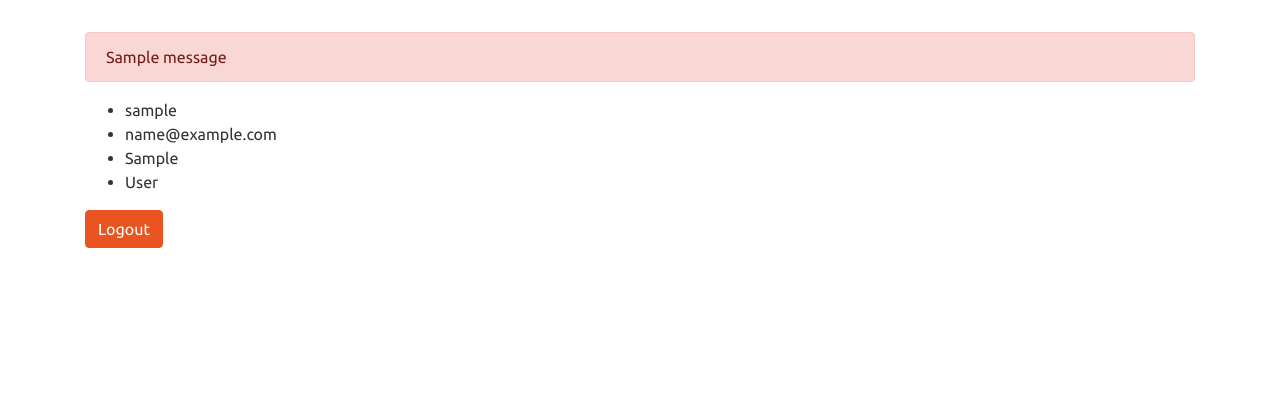
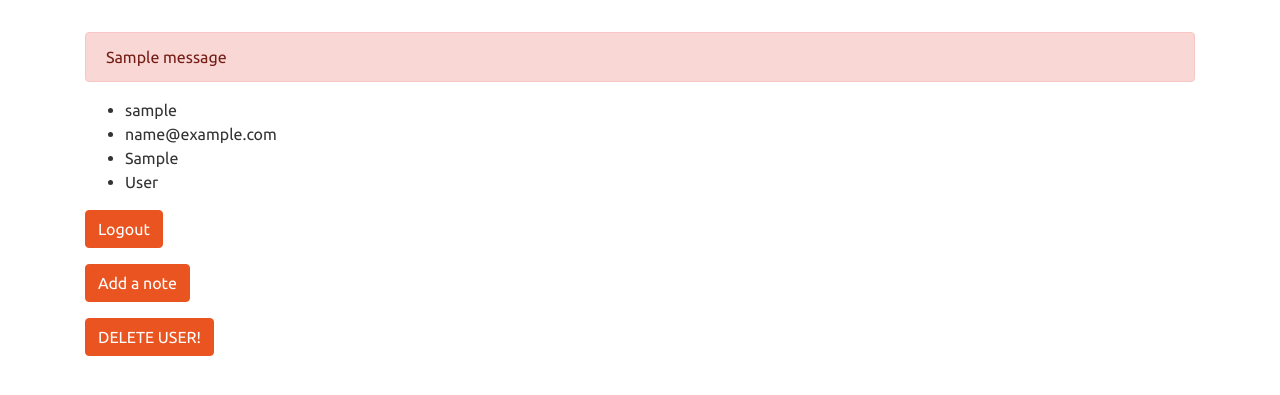
Before and after one commit to mgregerson/flask-notes, a Flask app: a page that uses templates/user_profile.html in a window 1280 px wide. Shown: the part 56-451 px from the top of the page. Run offline with Flask 3, Linux system fonts and the light colour scheme; the visitor is signed in with stand-in values (Sample User, id 1); tables that the repository leaves empty hold one stand-in row (values such as "Sample post"); one stand-in notice (Sample message) is shown.

Commit message:
almos there

```diff
--- a/app.py
+++ b/app.py
@@ -3,8 +3,8 @@ import os
 from flask import Flask, render_template, redirect, session, flash
 from flask_debugtoolbar import DebugToolbarExtension
 
-from models import connect_db, db, User
-from forms import RegisterForm, LoginForm, CSRFProtectForm
+from models import connect_db, db, User, Note
+from forms import RegisterForm, LoginForm, CSRFProtectForm, AddNote, EditNote
 from auth_utils import check_for_unique_username
 
 app = Flask(__name__)
@@ -24,6 +24,7 @@ def show_homepage():
     """Redirects user to the register page. """
 
     return redirect('/register')
+
 
 @app.route('/register', methods=['GET', 'POST'])
 def register_user():
@@ -57,6 +58,7 @@ def register_user():
 
     else:
         return render_template('register.html', form=form)
+
 
 @app.route('/login', methods=['GET', 'POST'])
 def handle_login():
@@ -93,18 +95,13 @@ def display_user_profile(username):
     if this_user == None:
         return redirect('/')
     elif this_user != username:
-        return redirect (f'/users/{this_user}')
+        return redirect(f'/users/{this_user}')
 
     user = User.query.get_or_404(username)
+    print('I am the user!!!!!!!!!', user)
+    notes = user.notes
 
-    unique_username = user.username
-    email = user.email
-    first_name = user.first_name
-    last_name = user.last_name
-
-    user_details = [unique_username, email, first_name, last_name]
-
-    return render_template('user_profile.html', user_details=user_details, form=form)
+    return render_template('user_profile.html', user=user, form=form, notes=notes)
 
 
 @app.post("/logout")
@@ -114,8 +111,85 @@ def handle_logout():
     form = CSRFProtectForm()
 
     if form.validate_on_submit():
-        # TODO: Remove None from line below
         session.pop("username", None)
         print(session, 'this is the session')
     # Add flash message notifying user they have logged out.
     return redirect("/")
+
+
+@app.delete('/users/<username>/delete')
+def delete_user_and_notes(username):
+    """do me"""
+    form = CSRFProtectForm()
+
+    this_user = session.get('username')
+
+    if this_user == None:
+        return redirect('/')
+    elif this_user != username:
+        return redirect(f'/users/{this_user}')
+
+    user = User.query.get_or_404(username)
+    db.session.delete(user.notes)
+    db.session.delete(user)
+    db.session.commit()
+
+    session.pop("username", None)
+    return redirect('/')
+
+
+@app.route('/users/<username>/notes/add', methods=['GET', 'POST'])
+def show_add_note_form(username):
+    """do"""
+    this_user = session.get('username')
+
+    if this_user == None:
+        return redirect('/')
+    elif this_user != username:
+        return redirect(f'/users/{this_user}')
+
+    form = AddNote()
+
+    if form.validate_on_submit():
+        title = form.title.data
+        content = form.content.data
+        owner = username
+
+        note = Note(title=title, content=content, owner=owner)
+        db.session.add(note)
+        db.session.commit()
+
+        return redirect(f'/users/{username}')
+
+    return render_template('add_note.html', form=form)
+
+
+@app.route('/notes/<int:id>/update', methods=['GET', 'POST'])
+def edit_note(id):
+    """do this you pig"""
+    print('We are in the edit note function')
+    note = Note.query.get_or_404(id)
+    this_user = session.get('username')
+    print('I am from the edit note thing', this_user, note)
+
+    if this_user == None:
+        return redirect('/')
+    elif this_user != note.user.username:
+        return redirect(f'/users/{this_user}')
+
+
+    form = EditNote(obj=note)
+    print(form, 'I am the form in edit note')
+
+    if form.validate_on_submit():
+        title = form.title.data
+        content = form.content.data
+        print(title, content, "I am the title in validate")
+
+        note.title = title
+        note.content = content
+
+        db.session.commit()
+        return redirect(f'/users/{note.user.username}')
+
+    return render_template('edit_note.html', form=form)
--- a/forms.py
+++ b/forms.py
@@ -33,3 +33,30 @@ class LoginForm(FlaskForm):
 
 class CSRFProtectForm(FlaskForm):
     """Form just for CSRF Protection"""
+
+
+class AddNote(FlaskForm):
+    """Form for adding a note"""
+
+    title = StringField(
+        'Input title for note',
+        validators=[InputRequired(
+        message='Please add a title for your note!')])
+
+    content = StringField(
+        'Content for Note',
+        validators=[InputRequired(
+        message='Please add content for your note!')])
+
+class EditNote(FlaskForm):
+    """Form for editing a note"""
+
+    title = StringField(
+        'Input title for note',
+        validators=[InputRequired(
+        message='Please add a title for your note!')])
+
+    content = StringField(
+        'Content for Note',
+        validators=[InputRequired(
+        message='Please add content for your note!')])
--- a/templates/user_profile.html
+++ b/templates/user_profile.html
@@ -2,14 +2,42 @@
 endif %}
 
 <ul>
-  {% for detail in user_details %}
-  <li>{{ detail }}</li>
+
+  <li>{{ user.username }}</li>
+  <li>{{ user.email }}</li>
+  <li>{{ user.first_name }}</li>
+  <li>{{ user.last_name }}</li>
+
+</ul>
+
+<ul>
+  {% for note in notes %}
+  <li>{{ note.title }}</li>
+  <p>{{ note.content }}</p>
+  <form action='/notes/{{ note.id }}/update' method="GET">
+    {{form.hidden_tag()}}
+    <button type="submit" class="btn btn-primary">Edit Note</button>
+  </form>
+  <form action="/notes/{{ note.id }}/delete" method="POST">
+    {{form.hidden_tag()}}
+    <button type="submit" class="btn btn-primary">Delete Note</button>
+  </form>
   {% endfor %}
 </ul>
+
 
 <form action="/logout" method="POST">
   {{form.hidden_tag()}}
   <button type="submit" class="btn btn-primary">Logout</button>
 </form>
+<form action="/users/{{ user.username }}/notes/add" method="GET">
+  {{form.hidden_tag()}}
+  <button type="submit" class="btn btn-primary">Add a note</button>
+</form>
+<form action="/users/{{ user.username }}/delete" method="POST">
+  {{form.hidden_tag()}}
+  <button type="submit" class="btn btn-primary">DELETE USER!</button>
+</form>
+
 
 {% endblock %}
```
Also changed, not shown: seed.py (+13 -1 lines), templates/add_note.html (added, +20 -0 lines), templates/edit_note.html (added, +20 -0 lines).
